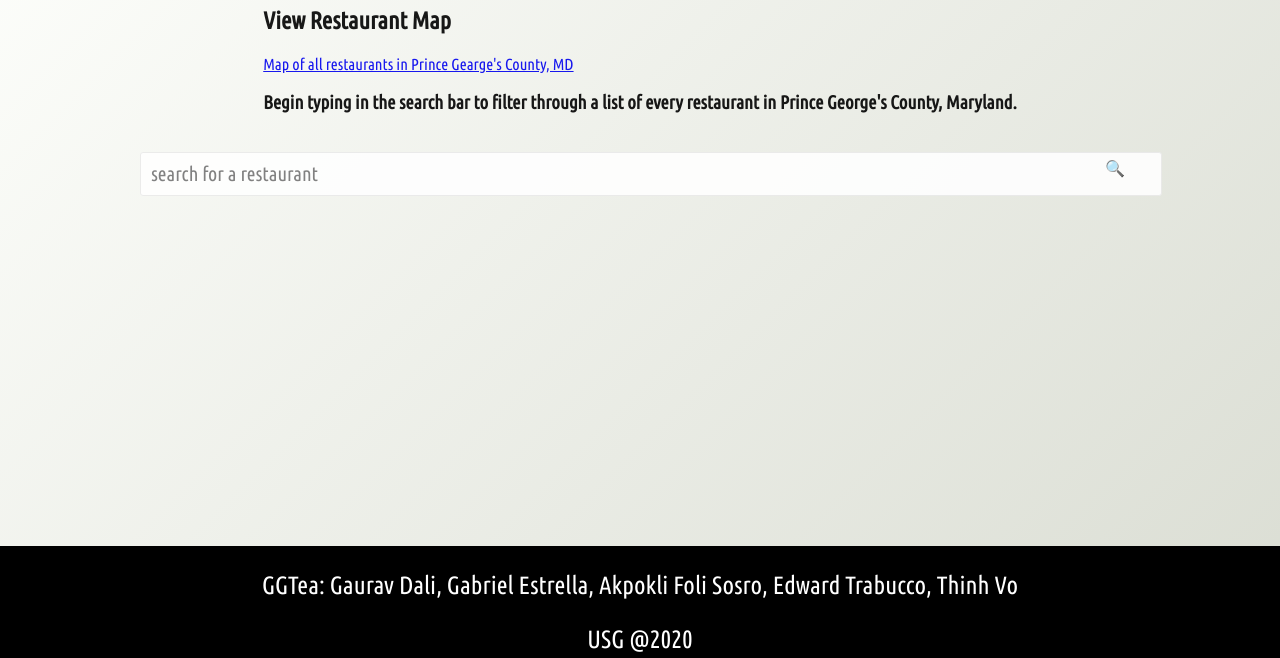
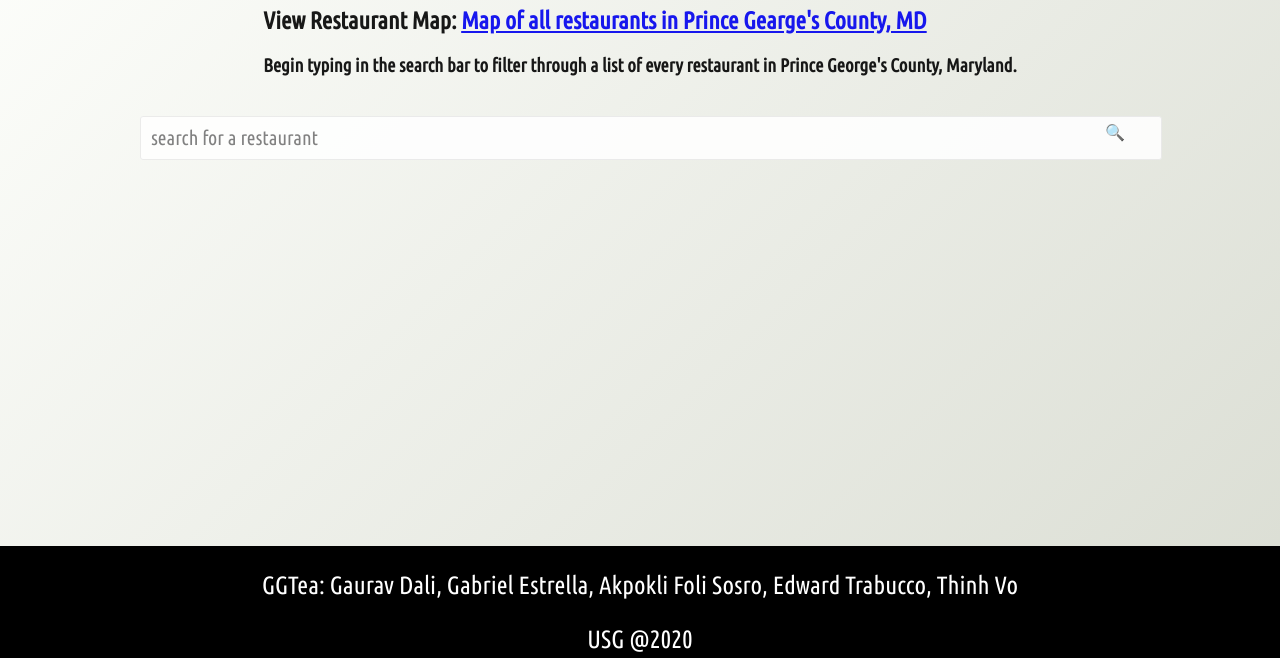
Before and after one commit to tvo1026/eatsafefood, a website: page public/search.html in a window 1280 px wide. Shown: the part 142-800 px from the top of the page. Drawn offline with nearby package versions, Linux system fonts and the light colour scheme; no server answers.

Commit message:
Update search.html

```diff
--- a/public/search.html
+++ b/public/search.html
@@ -30,8 +30,7 @@
                 <div id="intro" class="flex-container">
                     <div class="content">
                         <h1>Restaurant Search</h1>
-                        <h2>View Restaurant Map</h2>
-                        <a href="https://www.google.com/search?tbs=lf:1,lf_ui:9&tbm=lcl&sxsrf=ALeKk00QDQcrE5GkH-AGtw6j-rVS4Mmvjg:1607805157103&q=all+restaurants+and+fast+food+places+in+prince+george%27s+county+md&rflfq=1&num=10&ved=2ahUKEwjX9ob6pMntAhVkplkKHUc6D5wQtgN6BAgBEAc#rlfi=hd:;si:;mv:[[39.090816499999995,-76.69985439999999],[38.8390795,-77.0205178]];tbs:lrf:!1m4!1u3!2m2!3m1!1e1!1m4!1u2!2m2!2m1!1e1!1m4!1u1!2m2!1m1!1e1!1m4!1u1!2m2!1m1!1e2!1m4!1u22!2m2!21m1!1e1!2m1!1e2!2m1!1e1!2m1!1e3!3sIAE,lf:1,lf_ui:9" title="Restaurant Map">Map of all restaurants in Prince Gearge's County, MD</a>
+                        <h2>View Restaurant Map: <a href="https://www.google.com/search?tbs=lf:1,lf_ui:9&tbm=lcl&sxsrf=ALeKk00QDQcrE5GkH-AGtw6j-rVS4Mmvjg:1607805157103&q=all+restaurants+and+fast+food+places+in+prince+george%27s+county+md&rflfq=1&num=10&ved=2ahUKEwjX9ob6pMntAhVkplkKHUc6D5wQtgN6BAgBEAc#rlfi=hd:;si:;mv:[[39.090816499999995,-76.69985439999999],[38.8390795,-77.0205178]];tbs:lrf:!1m4!1u3!2m2!3m1!1e1!1m4!1u2!2m2!2m1!1e1!1m4!1u1!2m2!1m1!1e1!1m4!1u1!2m2!1m1!1e2!1m4!1u22!2m2!21m1!1e1!2m1!1e2!2m1!1e1!2m1!1e3!3sIAE,lf:1,lf_ui:9" title="Restaurant Map">Map of all restaurants in Prince Gearge's County, MD</a></h2>
                         <h3>Begin typing in the search bar to filter through a list of every restaurant in Prince George's County, Maryland.</h3>
                     </div>
                 </div>
```
